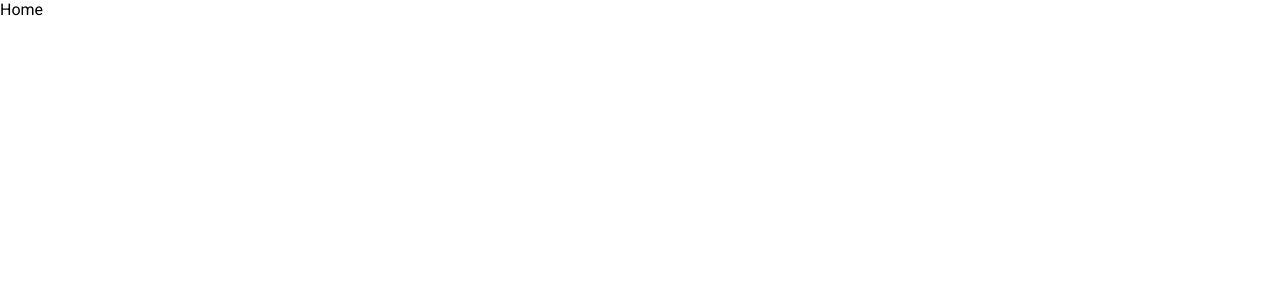
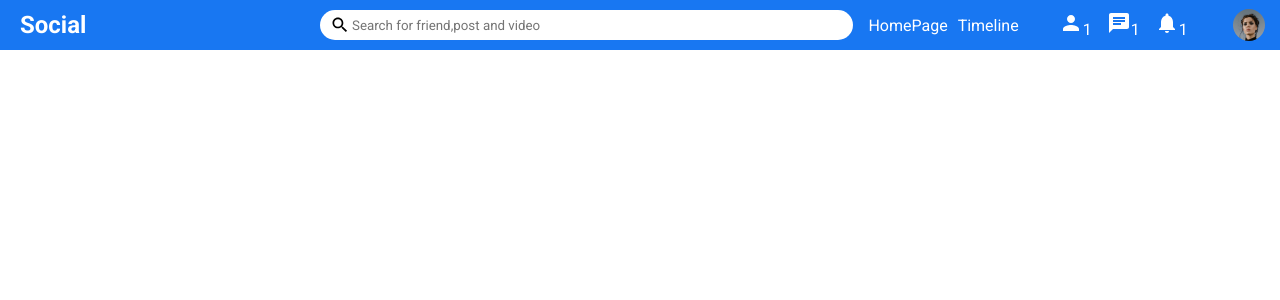
Before and after one commit to TahseenSust/Social-Media, a React (Create React App) app in the folder frontend/: page / in a window 1280 px wide. Shown: the top 300 px of the page. Built offline with nearby package versions, Linux system fonts and the light colour scheme.

Commit message:
added topbar

```diff
--- /dev/null
+++ b/frontend/src/components/topbar/Topbar.jsx
@@ -0,0 +1,44 @@
+import "./topbar.css"
+import Search from "@mui/icons-material/Search";
+import PersonIcon from '@mui/icons-material/Person';
+import ChatIcon from '@mui/icons-material/Chat';
+import NotificationsIcon from '@mui/icons-material/Notifications';
+function Topbar() {
+  return (
+    <div className="topbarContainer">
+        <div className="topbarLeft">
+          <span className="logo">Social</span>
+        </div>
+        <div className="topbarCenter">
+          <div className="searchbar">
+            <Search className="searchIcon"/>
+            <input placeholder="Search for friend,post and video" className="searchInput" />
+          </div>
+        </div>
+        <div className="topbarRight">
+          <div className="topbarLinks">
+            <span className="topbarLink">HomePage</span>
+            <span className="topbarLink">Timeline</span>
+          </div>
+          <div className="topbarIcons">
+            <div className="topbarIconItem">
+              <PersonIcon/>
+              <span className="topbarIconBadge">1</span>
+            </div>
+            <div className="topbarIconItem">
+              <ChatIcon/>
+              <span className="topbarIconBadge">1</span>
+            </div>
+            <div className="topbarIconItem">
+              <NotificationsIcon/>
+              <span className="topbarIconBadge">1</span>
+            </div>
+          </div>
+          <img src="/assets/person/1.jpeg" alt="" className="topbarImg" />
+        </div>
+
+    </div>
+  )
+}
+
+export default Topbar
--- /dev/null
+++ b/frontend/src/components/topbar/topbar.css
@@ -0,0 +1,95 @@
+.topbarContainer{
+    height: 50px;
+    width: 100%;
+    background-color: #1877f2;
+    display: flex;
+    align-items: center;
+    position: sticky;
+    top: 0;
+}
+
+.topbarLeft{
+    flex: 3;
+}
+
+.logo{
+    font-size: 24px;
+    margin-left: 20px;
+    font-weight: bold;
+    color: white;
+    cursor: pointer;
+}
+
+.topbarCenter{
+    flex: 5;
+}
+
+.searchbar{
+    width: 100%;
+    height: 30px;
+    background-color: white;
+    border-radius: 30px;
+    display: flex;
+    align-items: center;
+}
+
+.searchIcon{
+    font-size: 20px !important;
+    margin-left: 10px;
+}
+
+.searchInput{
+    border: none;
+    width: 70%;
+}
+
+.searchInput:focus{
+    outline: none;
+}
+
+.topbarRight{
+    flex: 4;
+    display: flex;
+    align-items: center;
+    justify-content: space-around;
+    color: white;
+}
+
+.topbarLink{
+    margin-right: 10px;
+    font-style: 14px;
+    cursor: pointer;
+}
+
+.topbarIcons{
+    display: flex;
+}
+
+.topbarIconItem{
+    margin-right: 15px;
+    cursor: pointer;
+    position: relative;
+}
+
+/* .topbarIconBadge{
+    width: 15px;
+    height: 15px;
+    background-color: red;
+    border-radius: 50%;
+    color: white;
+    position: absolute;
+    top: -5px;
+    right: -5px;
+    display: flex;
+    align-items: center;
+    justify-content: center;
+    font-style: 12px;
+} */
+
+.topbarImg{
+    width: 32px;
+    height: 32px;
+    border-radius: 50%;
+    object-fit: cover;
+    cursor: pointer;
+}
--- a/frontend/src/pages/home/Home.js
+++ b/frontend/src/pages/home/Home.js
@@ -1,8 +1,9 @@
 import React from 'react'
+import Topbar from '../../components/topbar/Topbar'
 
 function Home() {
   return (
-    <div>Home</div>
+    <Topbar/>
   )
 }
 
```
